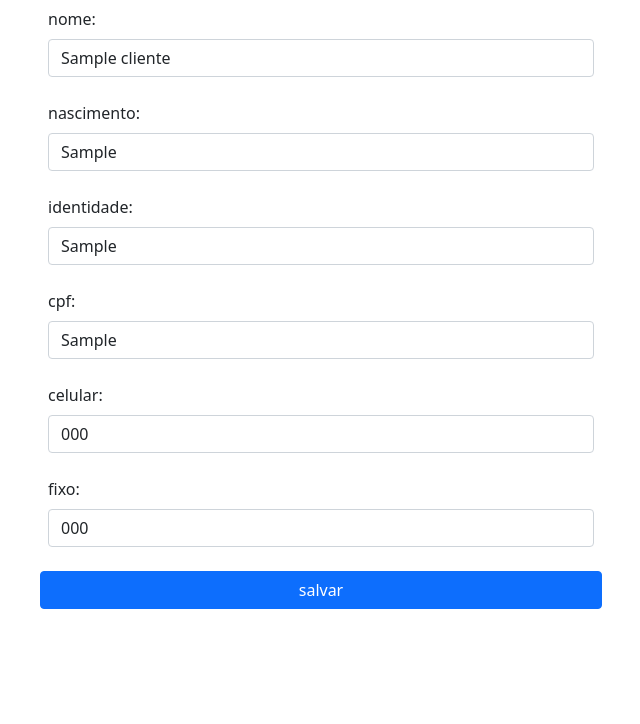
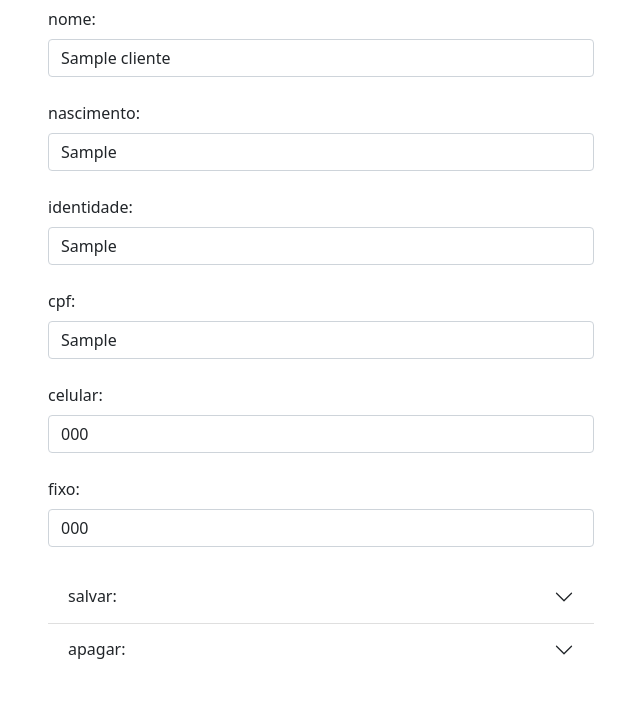
Before and after one commit to rcaliman/aluguel, a Flask app: page /editarcliente?id=1 in a window 1280 px wide. Shown: the part 97-821 px from the top of the page, without its empty margins (319-959 px from the left). Before the commit the page ends 706 px from the top, so only its background shows below. Run offline with Flask 2, Linux system fonts and the light colour scheme; the visitor is signed in with stand-in values (Sample User, id 1); tables that the repository leaves empty or names only in its code hold one stand-in row (values such as "Sample post").

Commit message:
terceiro commit

```diff
--- a/app.py
+++ b/app.py
@@ -15,13 +15,31 @@ def inicio():
     else:
         return render_template('login.html')
 
-@app.route('/clientes')
+@app.route('/clientes', methods=['POST','GET'])
 def clientes():
+    x = 'nao funcionou'
+    if request.form:
+        cliente = Cliente   (
+                                request.form['id'],
+                                request.form['nome'],
+                                request.form['data_nasc'],
+                                request.form['ci'],
+                                request.form['cpf'],
+                                request.form['tel1'],
+                                request.form['tel2'],
+                            )
+        try:
+            if request.form['apagar']:
+                cliente.apagar()
+        except:
+            cliente.salvar()
+
     if f.logado():
         todos_clientes = Cliente.busca_todos()
         return render_template  (
                                     'clientes.html',
-                                    todos_clientes = todos_clientes
+                                    todos_clientes = todos_clientes,
+                                    x = x
                                 )
     else:
         return render_template('login.html')
@@ -32,7 +50,7 @@ def editarcliente():
         id_cliente = f.extrai_id_da_url(request.url)
         cliente = Cliente.busca_cliente(id_cliente)
         return render_template  (
-                                    'editarcliente.html',
+                                    'form_clientes.html',
                                     cliente = cliente
                                 )
     else:
@@ -60,6 +78,6 @@ def logar():
 @app.route('/deslogar')
 def deslogar():
     session.pop('usuario', default=None)
-    return redirect('/')
+    return render_template('login.html')
 
 app.run(debug=True)
--- a/classe_cliente.py
+++ b/classe_cliente.py
@@ -2,13 +2,33 @@ from classe_banco import UsaBanco
 import parametros_banco
 
 class Cliente:
-    def __init__(self, nome, data_nasc, ci, cpf, tel1, tel2):
+    def __init__(self, id, nome, data_nasc, ci, cpf, tel1, tel2):
+        self.id = id
         self.nome = nome
         self.data_nasc = data_nasc
         self.ci = ci
         self.cpf = cpf
         self.tel1 = tel1
         self.tel2 = tel2
+
+    def salvar(self):
+        if int(self.id) > 0:
+            parametros = parametros_banco.parametros()
+            with UsaBanco(parametros) as cursor:
+                _SQL = f"""update al_clientes set
+                                nome = '{self.nome}',
+                                data_nasc = '{self.data_nasc}',
+                                ci = '{self.ci}',
+                                cpf = '{self.cpf}',
+                                tel1 = '{self.tel1}',
+                                tel2 = '{self.tel2}'
+                            where id = {self.id}"""
+                cursor.execute(_SQL)
+    def apagar(self):
+        parametros = parametros_banco.parametros()
+        with UsaBanco(parametros) as cursor:
+            _SQL = f"""delete from al_clientes where id={self.id};"""
+            cursor.execute(_SQL)
 
     @staticmethod
     def busca_cliente(id):
@@ -23,7 +43,7 @@ class Cliente:
     def busca_todos():
         parametros = parametros_banco.parametros()
         with UsaBanco(parametros) as cursor:
-            _SQL = """select * from al_clientes;"""
+            _SQL = """select * from al_clientes order by nome;"""
             cursor.execute(_SQL)
             resultado = cursor.fetchall()
         return resultado
--- a/templates/base.html
+++ b/templates/base.html
@@ -5,6 +5,7 @@
     <meta charset="iso-8859-1"/>
     <link href="https://cdn.jsdelivr.net/npm/bootstrap@5.0.1/dist/css/bootstrap.min.css" rel="stylesheet"
         integrity="sha384-+0n0xVW2eSR5OomGNYDnhzAbDsOXxcvSN1TPprVMTNDbiYZCxYbOOl7+AMvyTG2x" crossorigin="anonymous">
+        <link href="static/css/style.css" rel="stylesheet">
     <script src="https://cdn.jsdelivr.net/npm/bootstrap@5.0.1/dist/js/bootstrap.bundle.min.js"
         integrity="sha384-gtEjrD/SeCtmISkJkNUaaKMoLD0//ElJ19smozuHV6z3Iehds+3Ulb9Bn9Plx0x4"
         crossorigin="anonymous"></script>
--- a/templates/clientes.html
+++ b/templates/clientes.html
@@ -7,7 +7,7 @@
             <div class='col-12'>
                 <table class="table table-striped">
                     <tr>
-                        <th>Nome</th>
+                        <th>Nome{{x}}</th>
                         <th>Nascimento</th>
                         <th>CI</th>
                         <th>CPF/CNPJ</th>
--- a/templates/editarcliente.html
+++ /dev/null
@@ -1,40 +0,0 @@
-{% extends 'base.html' %}
-
-{% block body %}
-<div class='container mt-5'>
-    <div class='row justify-content-center'>
-        <div class='col-6 primary'>
-            <form class="row gy-2 gx-3 align-items-center">
-                <div class="mb-3">
-                    <label for="nome" class="form-label">nome:</label>
-                    <input type="text" value='{{ cliente[0][1] }}' name='nome' class="form-control" id="nome">
-                </div>
-                <div class="mb-3">
-                    <label for="nascimento" class="form-label">nascimento:</label>
-                    <input type="text" value='{{ cliente[0][2] }}' name='data_nasc' class="form-control"
-                        id="nascimento">
-                </div>
-                <div class="mb-3">
-                    <label for="ci" class="form-label">identidade:</label>
-                    <input type="text" value='{{ cliente[0][2] }}' name='ci' class="form-control" id="ci">
-                </div>
-                <div class="mb-3">
-                    <label for="cpf" class="form-label">cpf:</label>
-                    <input type="text" value='{{ cliente[0][4] }}' name='cpf' class="form-control" id="cpf">
-                </div>
-                <div class="mb-3">
-                    <label for="tel1" class="form-label">celular:</label>
-                    <input type="text" value='{{ cliente[0][5] }}' name='tel1' class="form-control" id="tel1">
-                </div>
-                <div class="mb-3">
-                    <label for="tel2" class="form-label">fixo:</label>
-                    <input type="text" value='{{ cliente[0][6] }}' name='tel2' class="form-control" id="tel2">
-                </div>
-
-                <button type="submit" class="btn btn-primary">salvar</button>
-            </form>
-        </div>
-    </div>
-</div>
-<footer class='mt-5'></footer>
-{% endblock %}
--- /dev/null
+++ b/templates/form_clientes.html
@@ -0,0 +1,74 @@
+{% extends 'base.html' %}
+
+{% block body %}
+<div class='container mt-5'>
+    <div class='row justify-content-center'>
+        <div class='col-6 primary'>
+            <form class="row gy-2 gx-3 align-items-center" method='post' action='/clientes'>
+                <div class="mb-3">
+                    <label for="nome" class="form-label">nome:</label>
+                    <input type="hidden" value='{{ cliente[0][0] }}' name='id' class="form-control" id="id">
+                    <input type="text" value='{{ cliente[0][1] }}' name='nome' class="form-control" id="nome">
+                </div>
+                <div class="mb-3">
+                    <label for="nascimento" class="form-label">nascimento:</label>
+                    <input type="text" value='{{ cliente[0][2] }}' name='data_nasc' class="form-control"
+                        id="nascimento">
+                </div>
+                <div class="mb-3">
+                    <label for="ci" class="form-label">identidade:</label>
+                    <input type="text" value='{{ cliente[0][2] }}' name='ci' class="form-control" id="ci">
+                </div>
+                <div class="mb-3">
+                    <label for="cpf" class="form-label">cpf:</label>
+                    <input type="text" value='{{ cliente[0][4] }}' name='cpf' class="form-control" id="cpf">
+                </div>
+                <div class="mb-3">
+                    <label for="tel1" class="form-label">celular:</label>
+                    <input type="text" value='{{ cliente[0][5] }}' name='tel1' class="form-control" id="tel1">
+                </div>
+                <div class="mb-3">
+                    <label for="tel2" class="form-label">fixo:</label>
+                    <input type="text" value='{{ cliente[0][6] }}' name='tel2' class="form-control" id="tel2">
+                </div>
+                <div class="accordion accordion-flush" id="accordionFlushClientes">
+                    <div class="accordion-item">
+                        <h2 class="accordion-header" id="flush-headingOne">
+                            <button class="accordion-button collapsed" type="button" data-bs-toggle="collapse"
+                                data-bs-target="#flush-collapseOne" aria-expanded="false"
+                                aria-controls="flush-collapseOne">
+                                salvar:
+                            </button>
+                        </h2>
+                        <div id="flush-collapseOne" class="accordion-collapse collapse"
+                            aria-labelledby="flush-headingOne" data-bs-parent="#accordionFlushClientes">
+                            <div class="accordion-body">
+                                <button type="submit" class="btn btn-primary">
+                                    salvar
+                                </button>
+                            </div>
+                        </div>
+                    </div>
+                    <div class="accordion-item">
+                        <h2 class="accordion-header" id="flush-headingTwo">
+                            <button class="accordion-button collapsed" type="button" data-bs-toggle="collapse"
+                                data-bs-target="#flush-collapseTwo" aria-expanded="false"
+                                aria-controls="flush-collapseTwo">
+                                apagar:
+                            </button>
+                        </h2>
+                        <div id="flush-collapseTwo" class="accordion-collapse collapse"
+                            aria-labelledby="flush-headingTwo" data-bs-parent="#accordionFlushClientes">
+                            <div class="accordion-body">
+                                <button type='submit' class='btn btn-danger' name='apagar' value='True'>
+                                    apagar
+                                </button>
+                            </div>
+                        </div>
+                    </div>
+            </form>
+        </div>
+    </div>
+</div>
+<footer class='mt-5'></footer>
+{% endblock %}
```
